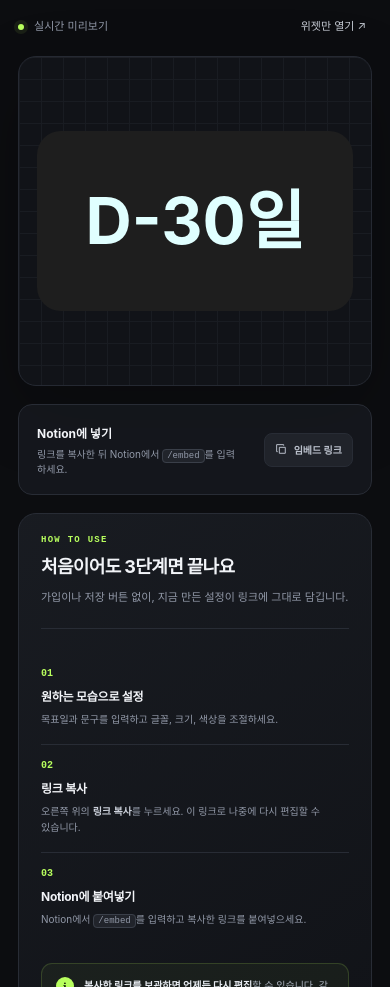
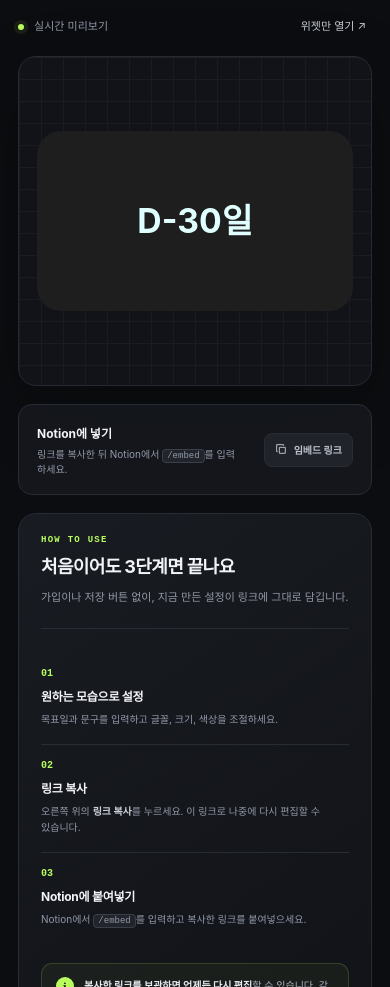
Before and after one commit to cloudharps/dday-widget-studio, a website: page public/index.html in a window 390 px wide. Shown: the part 1500-2487 px from the top of the page. Drawn offline with Linux system fonts and the light colour scheme.

Commit message:
Scale widgets to fit embed dimensions

```diff
--- a/public/app.js
+++ b/public/app.js
@@ -1,4 +1,6 @@
 const DAY_MS = 86_400_000;
+const WIDGET_BASE_WIDTH = 600;
+const WIDGET_BASE_HEIGHT = 220;
 
 const fonts = {
   sans: 'Inter, Pretendard, "Noto Sans KR", "Apple SD Gothic Neo", system-ui, sans-serif',
@@ -68,6 +70,11 @@ document.body.classList.toggle('embed-mode', isEmbedded);
 const state = readState();
 hydrateForm(state);
 render(state);
+
+const widgetResizeObserver = new ResizeObserver((entries) => {
+  entries.forEach((entry) => fitWidgetToFrame(entry.target));
+});
+widgetFrames.forEach((frame) => widgetResizeObserver.observe(frame));
 
 form.addEventListener('input', updateFromForm);
 form.addEventListener('change', updateFromForm);
@@ -167,6 +174,40 @@ function render(value) {
   outputs.radius.textContent = `${value.radius}px`;
   document.querySelector('#bgValue').textContent = value.bg;
   document.querySelector('#fgValue').textContent = value.fg;
+  requestAnimationFrame(() => widgetFrames.forEach(fitWidgetToFrame));
+}
+
+function fitWidgetToFrame(frame) {
+  const count = frame.querySelector('.widget-count');
+  const title = frame.querySelector('.widget-title');
+  if (!count || frame.clientWidth === 0 || frame.clientHeight === 0) return;
+
+  const frameStyle = getComputedStyle(frame);
+  const paddingX = parseFloat(frameStyle.paddingLeft) + parseFloat(frameStyle.paddingRight);
+  const paddingY = parseFloat(frameStyle.paddingTop) + parseFloat(frameStyle.paddingBottom);
+  const contentWidth = Math.max(1, frame.clientWidth - paddingX);
+  const contentHeight = Math.max(1, frame.clientHeight - paddingY);
+  const baseSize = parseFloat(frame.style.getPropertyValue('--widget-size')) || Number(defaults.size);
+  const frameScale = Math.min(frame.clientWidth / WIDGET_BASE_WIDTH, frame.clientHeight / WIDGET_BASE_HEIGHT);
+  let fittedSize = Math.max(8, baseSize * frameScale);
+
+  frame.style.setProperty('--widget-fitted-size', `${fittedSize}px`);
+  frame.style.setProperty('--widget-title-size', `${Math.min(20, Math.max(9, fittedSize * 0.22))}px`);
+
+  if (count.scrollWidth > contentWidth) {
+    fittedSize *= (contentWidth / count.scrollWidth) * 0.98;
+  }
+
+  const titleHeight = title && title.textContent ? title.offsetHeight + 10 : 0;
+  const availableCountHeight = Math.max(1, contentHeight - titleHeight);
+  const expectedCountHeight = fittedSize * 1.05;
+  if (expectedCountHeight > availableCountHeight) {
+    fittedSize *= (availableCountHeight / expectedCountHeight) * 0.96;
+  }
+
+  fittedSize = Math.max(8, fittedSize);
+  frame.style.setProperty('--widget-fitted-size', `${fittedSize}px`);
+  frame.style.setProperty('--widget-title-size', `${Math.min(20, Math.max(9, fittedSize * 0.22))}px`);
 }
 
 function countdownText(value) {
--- a/public/styles.css
+++ b/public/styles.css
@@ -180,6 +180,8 @@ input[type="range"]::-webkit-slider-thumb { appearance: none; width: 15px; heigh
   --widget-bg: #1e1e1e;
   --widget-fg: #e0ffff;
   --widget-size: 64px;
+  --widget-fitted-size: var(--widget-size);
+  --widget-title-size: clamp(11px, calc(var(--widget-size) * 0.22), 20px);
   --widget-weight: 700;
   --widget-spacing: 0px;
   --widget-radius: 24px;
@@ -199,9 +201,9 @@ input[type="range"]::-webkit-slider-thumb { appearance: none; width: 15px; heigh
   transition: background 180ms ease, color 180ms ease, border-radius 180ms ease;
 }
 .widget-frame.is-transparent { background: transparent; }
-.widget-title { margin: 0 0 10px; opacity: 0.58; font-family: var(--widget-font); font-size: clamp(11px, calc(var(--widget-size) * 0.22), 20px); font-weight: 550; letter-spacing: 0.04em; }
+.widget-title { margin: 0 0 10px; opacity: 0.58; font-family: var(--widget-font); font-size: var(--widget-title-size); font-weight: 550; letter-spacing: 0.04em; }
 .widget-title:empty { display: none; }
-.widget-count { margin: 0; font-family: var(--widget-font); font-size: var(--widget-size); font-weight: var(--widget-weight); letter-spacing: var(--widget-spacing); line-height: 1.05; white-space: nowrap; }
+.widget-count { margin: 0; font-family: var(--widget-font); font-size: var(--widget-fitted-size); font-weight: var(--widget-weight); letter-spacing: var(--widget-spacing); line-height: 1.05; white-space: nowrap; }
 .widget-frame.has-shadow .widget-count { text-shadow: 0 5px 24px rgba(0,0,0,0.42); }
 
 .link-card { margin-top: 18px; padding: 17px 18px; border: 1px solid var(--line); border-radius: 14px; background: rgba(23, 26, 32, 0.76); display: flex; align-items: center; justify-content: space-between; gap: 20px; }
@@ -231,7 +233,7 @@ kbd { border: 1px solid #3a3f49; border-radius: 4px; padding: 1px 4px; backgroun
 .guide-note strong { color: #e7ebf1; font-weight: 700; }
 
 .embed-shell { display: none; width: 100vw; height: 100vh; min-height: 100%; }
-.embed-shell .widget-frame { width: 100%; height: 100%; min-height: 100%; border-radius: var(--widget-radius); }
+.embed-shell .widget-frame { width: 100%; height: 100%; min-height: 100%; padding: clamp(8px, 4vmin, 52px); border-radius: min(var(--widget-radius), 12vmin); }
 body.embed-mode { overflow: hidden; background: transparent; }
 body.embed-mode .app-shell, body.embed-mode .toast { display: none; }
 body.embed-mode .embed-shell { display: flex; }
```
Also changed, not shown: README.md.
